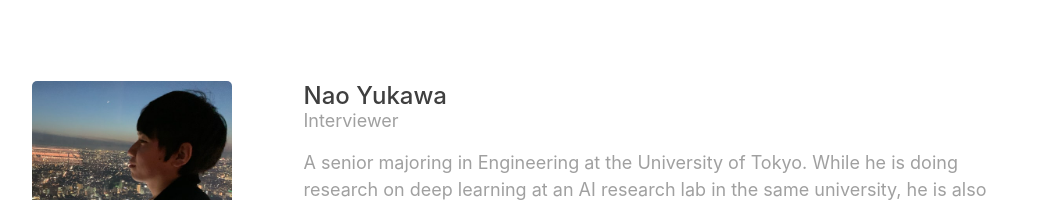
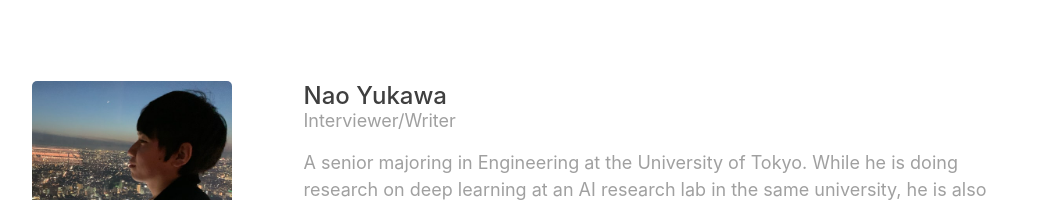
Before and after one commit to wakkihaya/neurotechjp, a Next.js app: page /about in a window 1280 px wide. Shown: the part 1823-2023 px from the top of the page, without its empty margins (119-1165 px from the left). Built offline with nearby package versions, Linux system fonts and the light colour scheme.

Commit message:
update: position of nao

```diff
--- a/src/pages/about.tsx
+++ b/src/pages/about.tsx
@@ -64,7 +64,7 @@ const AboutPage: React.FC = () => {
               linkedInLink="https://www.linkedin.com/in/nao-yukawa-331615207/"
               fbLink="https://www.facebook.com/nao.yukawa.56"
               name="Nao Yukawa"
-              role="Interviewer"
+              role="Interviewer/Writer"
               description="A senior majoring in Engineering at the University of Tokyo.
                 While he is doing research on deep learning at an AI research
                 lab in the same university, he is also studying International
--- a/src/pages/jp/about.tsx
+++ b/src/pages/jp/about.tsx
@@ -59,7 +59,7 @@ const AboutPage: React.FC = () => {
               linkedInLink="https://www.linkedin.com/in/nao-yukawa-331615207/"
               fbLink="https://www.facebook.com/nao.yukawa.56"
               name="湯川 直旺 Nao Yukawa"
-              role="インタビュアー"
+              role="インタビュアー/ライター"
               description=" 東京大学工学部4年生。現在は同大学の松尾研究室で深層学習関連の研究を行う傍ら、米国SanFranciscoにてInternational Businessを学んでいる。
               Elon Musk率いるNeuralinkのように、ビジネスとNeurotechnologyを組み合わせることで、神経科学の発展に寄与することが目標。"
               image="/img/about/Nao_Yukawa.jpg"
```
